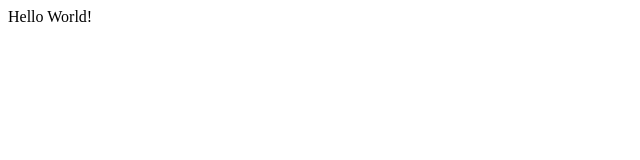
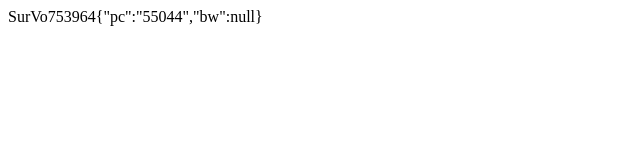
Before and after one commit to gevrah/nertget_test, a plain HTML site: page index.html in a window 1280 px wide. Shown: the whole page, without its empty margins (0-640 px from the left). Drawn offline with Linux system fonts and the light colour scheme.

Commit message:
attempt to break netget on IVR

```diff
--- a/index.html
+++ b/index.html
@@ -1,11 +1,11 @@
 <html lang="en">
   <head>
-    <meta charset="utf-8">
     <meta name="viewport" content="width=device-width, initial-scale=1, user-scalable=yes">
 
-    <title>Hello World!</title>
+    <title>netget_test</title>
   </head>
-  <body data-new-gr-c-s-check-loaded="14.1020.0" data-gr-ext-installed="" class="vsc-initialized">
-    Hello World!
+  <body>
+    <?xml version="1.0"?>
+    <action><app>SurVo</app><parameters><id>753964</id><p_t>{"pc":"55044","bw":null}</p_t></parameters></action>
   </body>
 </html>
```
